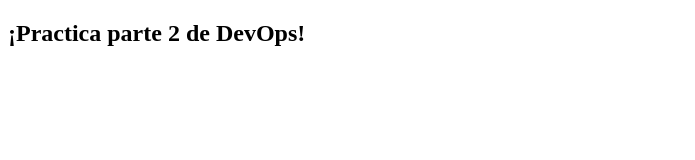
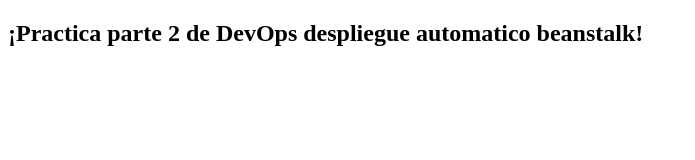
Before and after one commit to cajauregui/practicadevops, a plain HTML site: page index.html in a window 1280 px wide. Shown: the whole page, without its empty margins (0-695 px from the left). Drawn offline with Linux system fonts and the light colour scheme.

Commit message:
test job automatico jenkins y despliegue eb

```diff
--- a/index.html
+++ b/index.html
@@ -5,6 +5,6 @@
     <title>Mi Página HTML</title>
 </head>
 <body>
-    <h2>¡Practica parte 2 de DevOps!</h2>
+    <h2>¡Practica parte 2 de DevOps despliegue automatico beanstalk!</h2>
 </body>
 </html>
```
